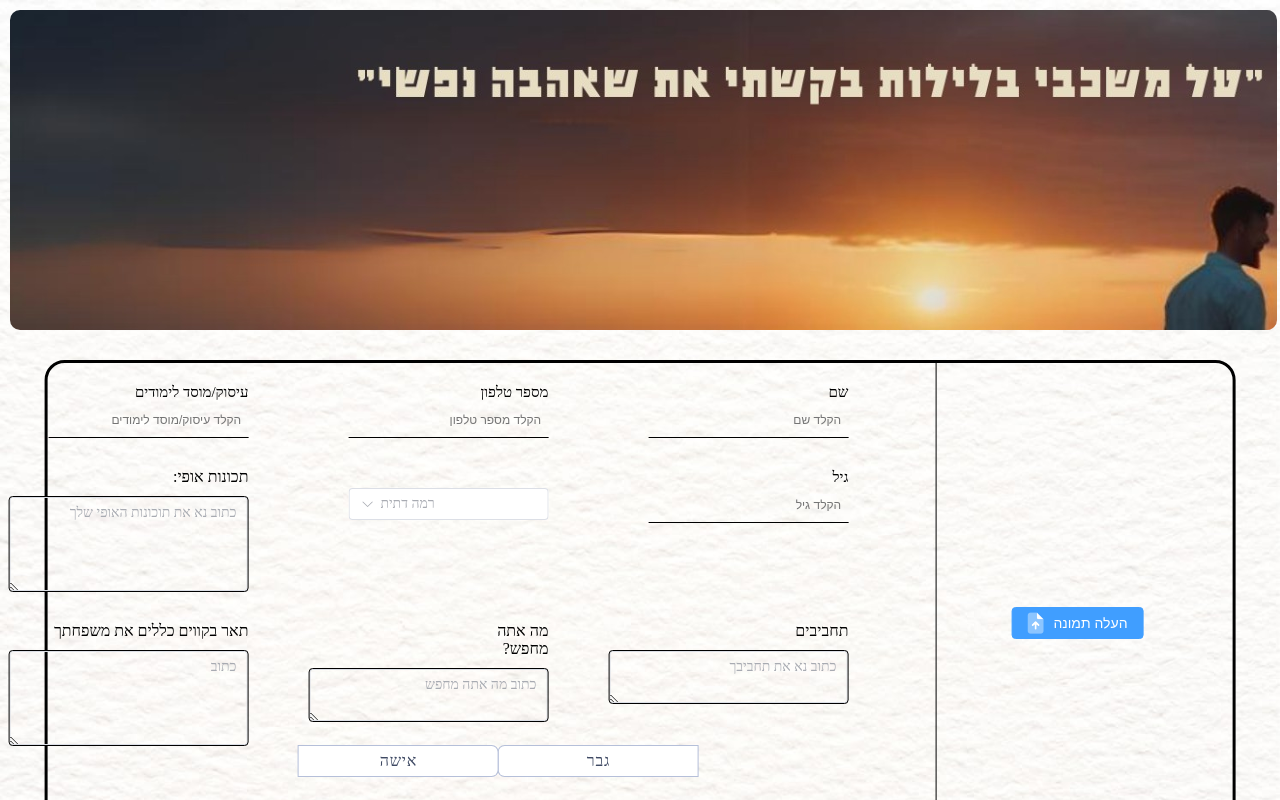
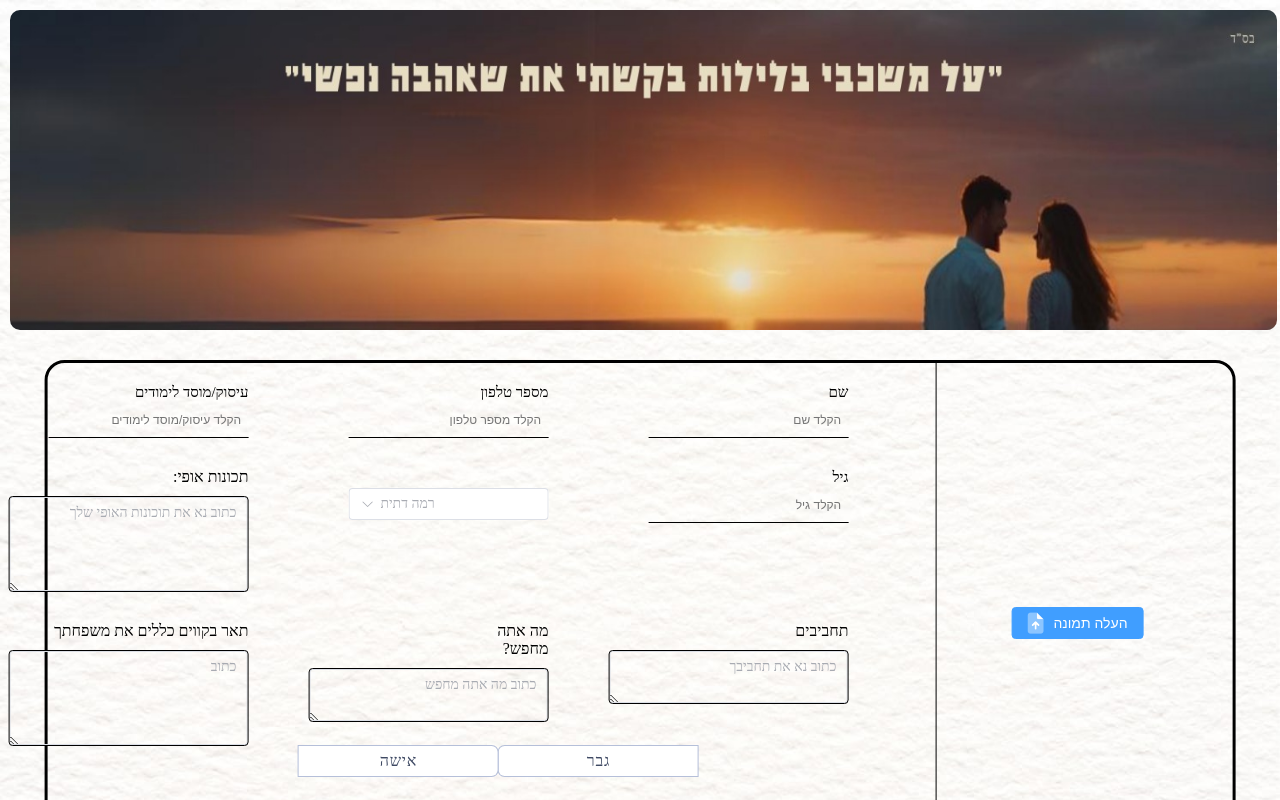
Before and after one commit to shilo123/server_ravakim, a Vue app: page / in a window 1280 px wide. Shown: the top 800 px of the page. Built offline with nearby package versions, Linux system fonts and the light colour scheme.

Commit message:
ssssssss

```diff
--- a/src/App.vue
+++ b/src/App.vue
@@ -1,5 +1,6 @@
 <template>
-  <div class="Maala" v-if="$route.path === '/'"></div>
+  <!-- <div class="Maala" v-if="$route.path === '/'"></div> -->
+  <img src="@/assets/Baner-Maala.jpeg" class="Maala" alt="" />
   <router-view />
 </template>
 <script>
@@ -35,7 +36,7 @@ html {
   height: 40%;
   border-radius: 10px;
   text-align: center;
-  background: url("@/assets/Baner-Maala.jpeg");
+  // background: url("@/assets/Baner-Maala.jpeg");
   color: #000;
   font-size: 32px;
 }
```
